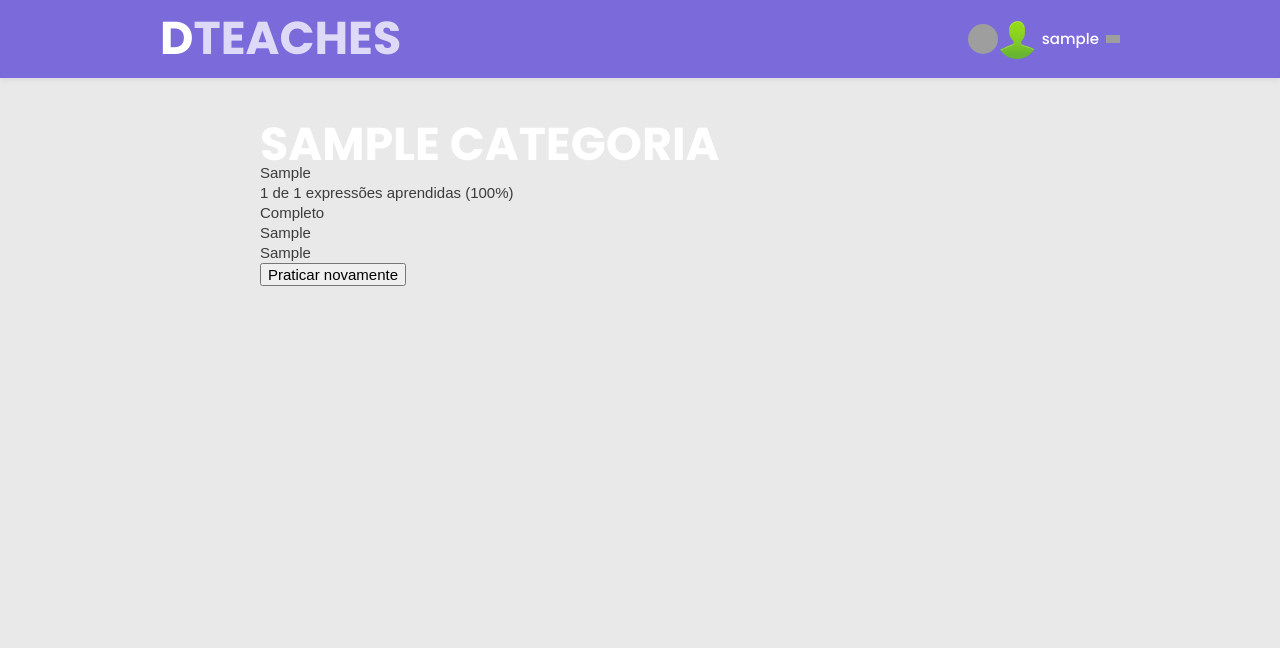
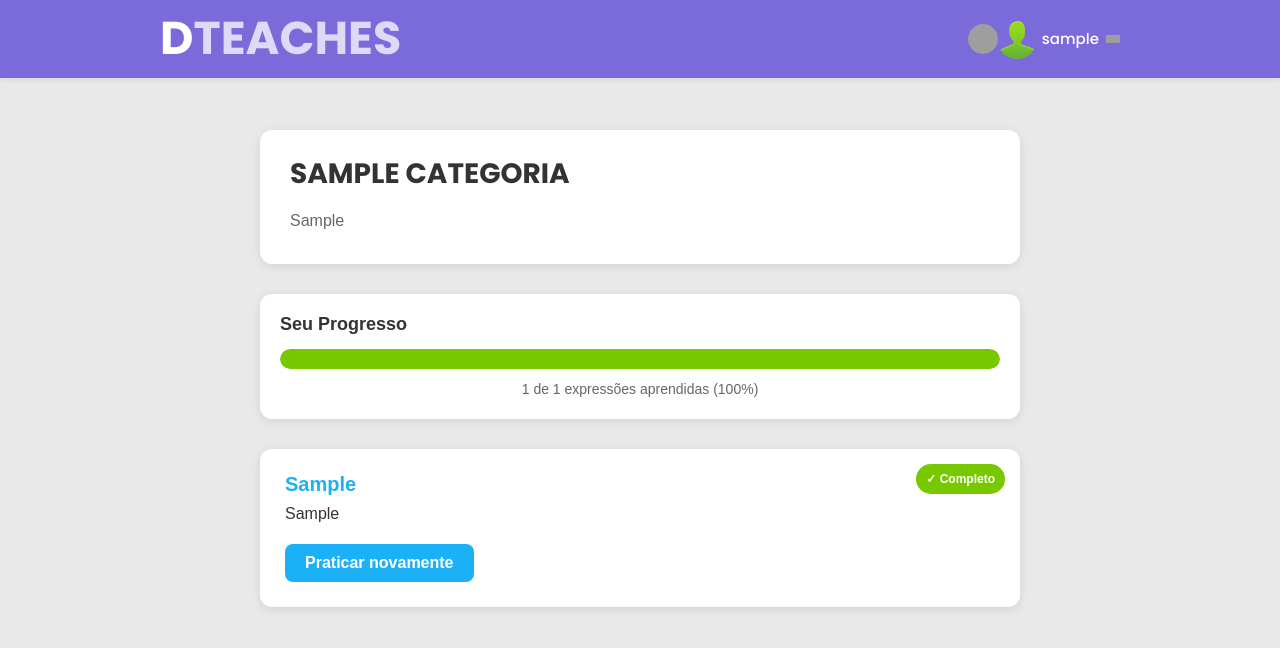
Before and after one commit to aeco24-25/relatorio-da-pap-dvdrlm, a PHP site: page /user/categoria.php?id=1 in a window 1280 px wide. Shown: the top 648 px of the page. Run offline with PHP 8.4, Linux system fonts and the light colour scheme; the visitor is signed in with stand-in values (Sample User, id 1); tables that the repository leaves empty hold one stand-in row (values such as "Sample post"); some web fonts are replaced; grey boxes are pictures that could not be loaded.

Commit message:
categoria e exercicio

```diff
--- a/user/categoria.php
+++ b/user/categoria.php
@@ -1,30 +1,24 @@
 <?php
-// Iniciar sessão
 session_start();
 
-// Verificar autenticação do utilizador
 if (!isset($_SESSION['username'])) {
     header('Location: ../login.php');
     exit();
 }
 
-// Verificar se o ID da categoria foi fornecido
 if (!isset($_GET['id'])) {
     header('Location: indexuser.php');
     exit();
 }
 
-// Definir variáveis
 $id_categoria = $_GET['id'];
 $username = $_SESSION['username'];
 
-// Estabelecer ligação à base de dados
 $conn = new mysqli('localhost', 'root', '', 'dteaches');
 if ($conn->connect_error) {
     die("Falha na ligação: " . $conn->connect_error);
 }
 
-// Obter informações da categoria
 $stmt = $conn->prepare("SELECT titulo, conteudo FROM categoria WHERE id_categoria = ?");
 $stmt->bind_param("i", $id_categoria);
 $stmt->execute();
@@ -37,7 +31,6 @@ if ($result->num_rows === 0) {
 
 $categoria = $result->fetch_assoc();
 
-// Obter expressões da categoria com progresso do utilizador
 $stmt = $conn->prepare("SELECT e.*, p.completo
                        FROM expressoes e
                        LEFT JOIN progresso p ON e.id_expressao = p.id_expressao AND p.username = ?
@@ -47,7 +40,6 @@ $stmt->bind_param("si", $username, $id_categoria);
 $stmt->execute();
 $expressoes = $stmt->get_result();
 
-// Calcular progresso
 $total_expressoes = $expressoes->num_rows;
 $expressoes_completas = 0;
 $expressoes_array = array();
@@ -59,7 +51,6 @@ while ($row = $expressoes->fetch_assoc()) {
     }
 }
 
-// Calcular percentagem de progresso
 $percentagem = ($total_expressoes > 0) ? round(($expressoes_completas / $total_expressoes) * 100) : 0;
 ?>
 
@@ -97,6 +88,129 @@ $percentagem = ($total_expressoes > 0) ? round(($expressoes_completas / $total_e
       margin-right: 20px;
       padding-right: 20px;
     }
+
+    .categoria-container {
+      max-width: 800px;
+      margin: 0 auto;
+      margin-top: 110px;
+      padding: 20px;
+    }
+
+    .categoria-header {
+      background-color: white;
+      border-radius: 12px;
+      padding: 30px;
+      margin-bottom: 30px;
+      box-shadow: 0 2px 10px rgba(0,0,0,0.1);
+    }
+
+    .categoria-titulo {
+      font-size: 28px;
+      font-weight: bold;
+      color: #333;
+      margin-bottom: 15px;
+    }
+
+    .categoria-conteudo {
+      font-size: 16px;
+      color: #666;
+      line-height: 1.6;
+    }
+
+    .progresso-container {
+      background-color: white;
+      border-radius: 12px;
+      padding: 20px;
+      margin-bottom: 30px;
+      box-shadow: 0 2px 10px rgba(0,0,0,0.1);
+    }
+
+    .progresso-titulo {
+      font-size: 18px;
+      font-weight: bold;
+      color: #333;
+      margin-bottom: 15px;
+    }
+
+    .progresso-barra {
+      height: 20px;
+      background-color: #e5e5e5;
+      border-radius: 10px;
+      overflow: hidden;
+      margin-bottom: 10px;
+    }
+
+    .progresso-preenchido {
+      height: 100%;
+      background-color: #78c800;
+      border-radius: 10px;
+      transition: width 0.5s ease;
+    }
+
+    .progresso-texto {
+      font-size: 14px;
+      color: #666;
+      text-align: center;
+    }
+
+    .card-expressao {
+      background-color: white;
+      border-radius: 12px;
+      padding: 25px;
+      margin-bottom: 20px;
+      box-shadow: 0 2px 10px rgba(0,0,0,0.1);
+      position: relative;
+    }
+
+    .completo {
+      position: absolute;
+      top: 15px;
+      right: 15px;
+      background-color: #78c800;
+      color: white;
+      padding: 5px 10px;
+      border-radius: 20px;
+      font-size: 12px;
+      font-weight: bold;
+    }
+
+    .expressao-ingles {
+      font-size: 20px;
+      font-weight: bold;
+      color: #1cb0f6;
+      margin-bottom: 10px;
+    }
+
+    .expressao-portugues {
+      font-size: 16px;
+      color: #333;
+      margin-bottom: 20px;
+    }
+
+    .btn-practice {
+      background-color: #1cb0f6;
+      color: white;
+      border: none;
+      border-radius: 8px;
+      padding: 10px 20px;
+      font-size: 16px;
+      font-weight: bold;
+      cursor: pointer;
+      transition: background-color 0.3s ease;
+    }
+
+    .btn-practice:hover {
+      background-color: #0c8ed2;
+    }
+
+    .sem-expressoes {
+      background-color: white;
+      border-radius: 12px;
+      padding: 30px;
+      text-align: center;
+      box-shadow: 0 2px 10px rgba(0,0,0,0.1);
+      color: #666;
+    }
   </style>
 </head>
 
@@ -124,21 +238,22 @@ $percentagem = ($total_expressoes > 0) ? round(($expressoes_completas / $total_e
                 </li>
               </ul>
             </div>
-          </div><a href="indexuser.php" class="logo">
+          </div>
+          <a href="indexuser.php" class="logo">
                 <h1>D<span style="text-align: var(--bs-body-text-align); -webkit-text-size-adjust: 100%; -webkit-tap-highlight-color: transparent; -webkit-font-smoothing: antialiased; font-family: 'Poppins', sans-serif !important; --bs-gutter-x: 1.5rem; --bs-gutter-y: 0; line-height: 1.2; font-size: 46px; text-transform: uppercase; font-weight: 700; box-sizing: border-box; margin: 0; padding: 0; border: 0; outline: 0; color: rgba(255, 255, 255, 0.75);">Teaches</span></h1>
             </a>
         </div>
         <a class="_19E7J" href="indexuser.php">« Voltar</a>
       </div>
 
-      <div class="LFfrA _3MLiB">
-        <div style="max-width: 800px; margin: 0 auto; padding: 20px;">
-          <div class="categoria-info">
+      <div class="categoria-container">
+        <div class="categoria-header">
           <h1 class="categoria-titulo"><?php echo htmlspecialchars($categoria['titulo']); ?></h1>
           <div class="categoria-conteudo"><?php echo nl2br(htmlspecialchars($categoria['conteudo'])); ?></div>
         </div>
 
         <div class="progresso-container">
+          <div class="progresso-titulo">Seu Progresso</div>
           <div class="progresso-barra">
             <div class="progresso-preenchido" style="width: <?php echo $percentagem; ?>%;"></div>
           </div>
@@ -147,10 +262,11 @@ $percentagem = ($total_expressoes > 0) ? round(($expressoes_completas / $total_e
           </div>
         </div>
 
+        <?php if (!empty($expressoes_array)): ?>
           <?php foreach ($expressoes_array as $expressao): ?>
           <div class="card-expressao">
             <?php if ($expressao['completo']): ?>
-            <div class="completo">Completo</div>
+            <div class="completo">✓ Completo</div>
             <?php endif; ?>
 
             <div class="expressao-ingles"><?php echo htmlspecialchars($expressao['versao_ingles']); ?></div>
@@ -164,15 +280,13 @@ $percentagem = ($total_expressoes > 0) ? round(($expressoes_completas / $total_e
             </form>
           </div>
           <?php endforeach; ?>
-
-          <?php if (empty($expressoes_array)): ?>
-          <div style="text-align: center; margin-top: 50px; color: #666;">
+        <?php else: ?>
+          <div class="sem-expressoes">
             <p>Ainda não existem expressões nesta categoria.</p>
           </div>
         <?php endif; ?>
       </div>
     </div>
   </div>
-  </div>
 </body>
 </html>
```
Also changed, not shown: user/exercicio.php (+122 -94 lines). Lines whose indentation alone changed are shown as unchanged.
